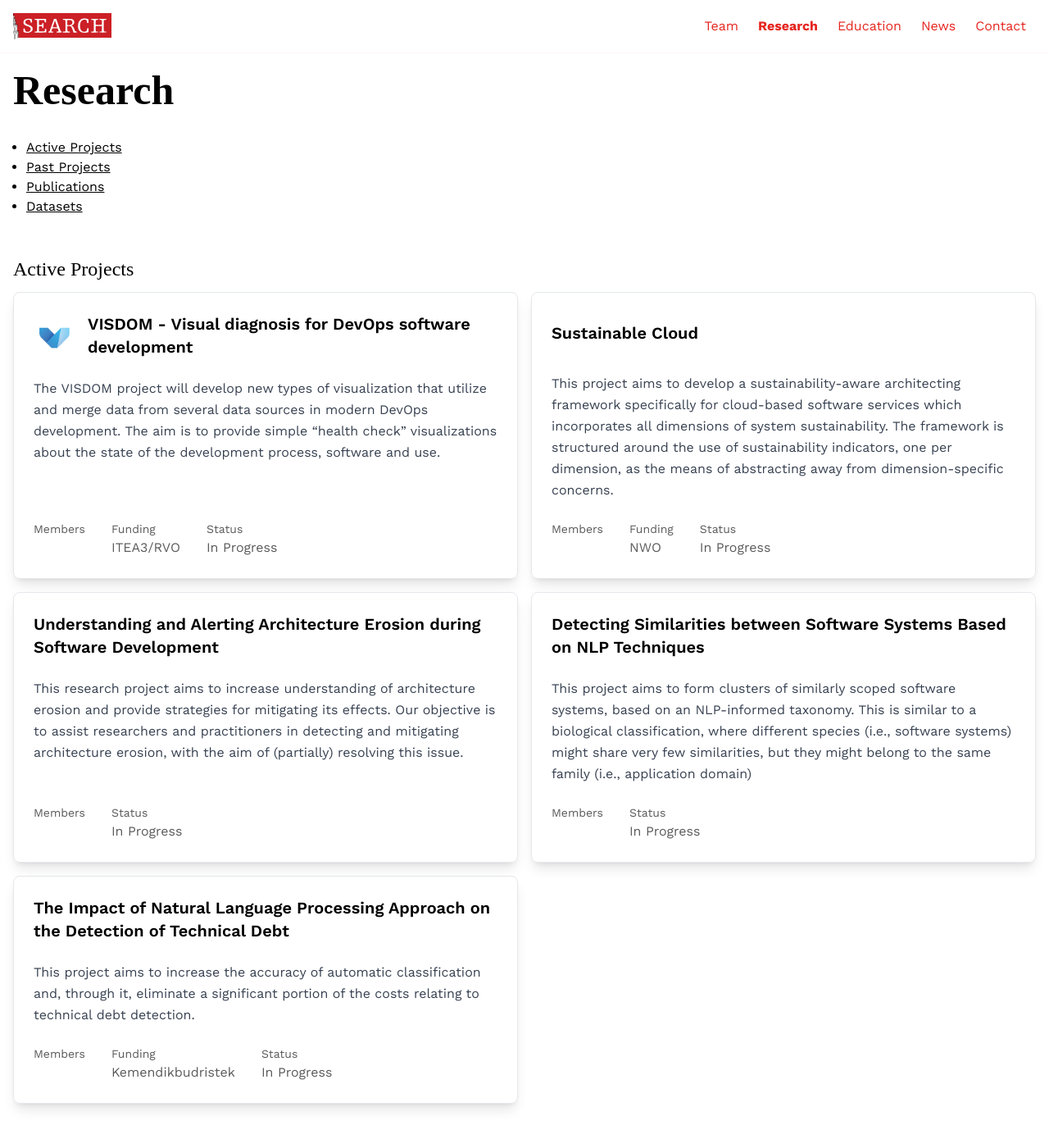
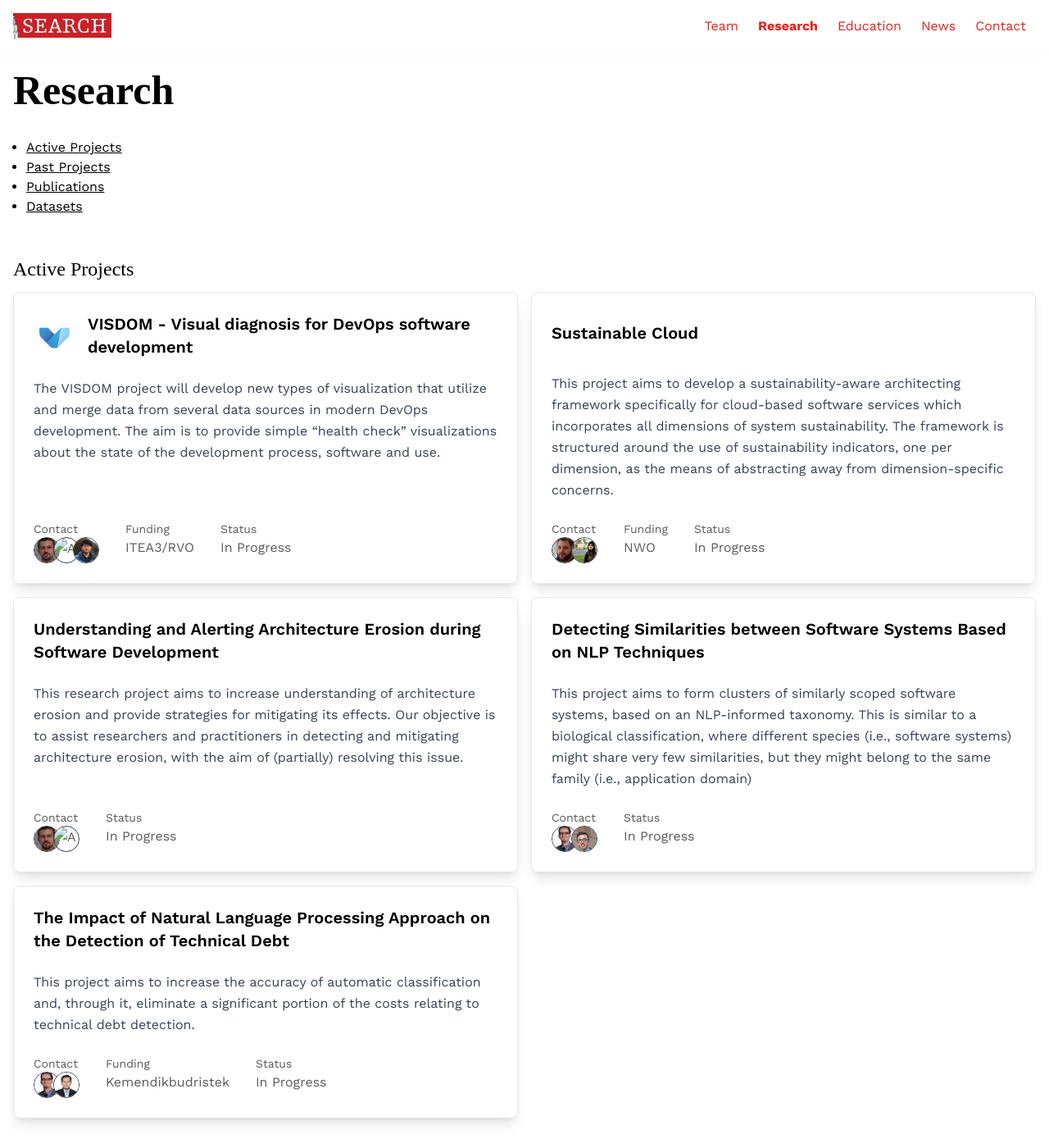
Before and after one commit to search-rug/search-rug.github.io, a Jekyll site: the page built from research.md, in a window 1280 px wide and 1400 px high. Shown: the whole window at 82% size. Built offline with Jekyll 4.4.1, drawn with Linux system fonts in a browser that asks for light colours; nearby versions of some CDN libraries; some web fonts are replaced.

Commit message:
Fix member view in (student) project cards.

```diff
--- a/_includes/research-project-card.html
+++ b/_includes/research-project-card.html
@@ -14,9 +14,9 @@
 
     <div class="mt-0 flex gap-8">
       <div class="flex flex-col">
-        <p class="text-sm">Members</p>
+        <p class="text-sm">{{ project.contact.header }}</p>
         <p class="font-medium flex -space-x-2">
-          {% for member_email in project.members %}
+          {% for member_email in project.contact.members %}
             {% assign member = site.team | where_exp: "m", "m.contact.email == member_email" | first %}
             {% include member-pfp-circle.html member=member %}
           {% endfor %}
--- a/_includes/student-project-card.html
+++ b/_includes/student-project-card.html
@@ -21,9 +21,9 @@
     <div class="mt-0 flex gap-8">
 
       <div class="flex-col hidden sm:flex">
-        <p class="text-sm">{% if project.supervisors.size > 1 %} Supervisors {% else %} Supervisor {% endif %}</p>
+        <p class="text-sm">{{ project.contact.header }}</p>
         <p class="font-medium flex -space-x-2">
-          {% for member_email in project.supervisors %}
+          {% for member_email in project.contact.members %}
             {% assign member = site.team | where_exp: "m", "m.contact.email == member_email" | first %}
             {% include member-pfp-circle.html member=member %}
           {% endfor %}
```
